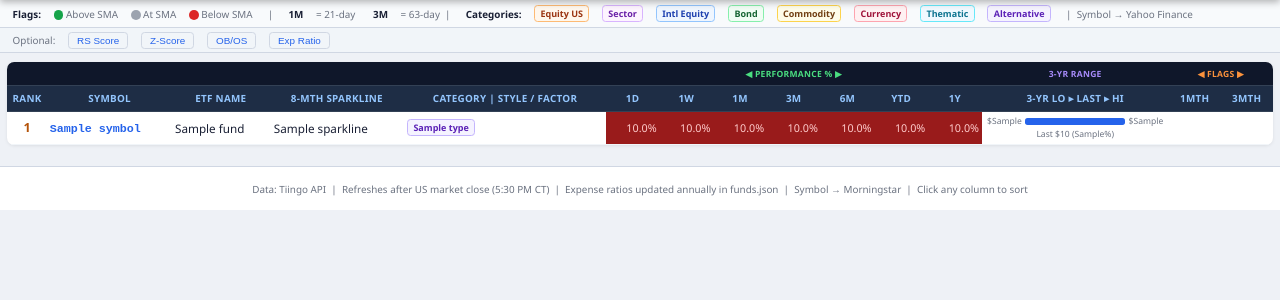
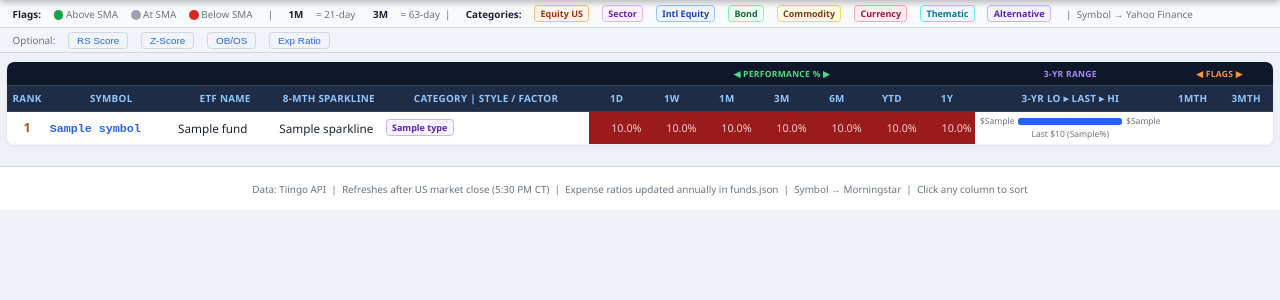
Before and after one commit to Jamesm2009/ETF-Dashboard, a Flask app: template templates/index.html in a window 1280 px wide. Shown: the part 68-368 px from the top of the page. Run offline with Flask 3, Linux system fonts and the light colour scheme; the template is opened without the code that fills it: most values are stand-ins (such as "Sample title", 1, 10 or a date in 2020).

Commit message:
Update index.html

```diff
--- a/templates/index.html
+++ b/templates/index.html
@@ -134,7 +134,7 @@ td.sym a { font-weight: 700; font-size: 13px; font-family: 'Courier New', monosp
 td.sym a:hover { text-decoration: underline; }
 td.fname { max-width: 180px; overflow: hidden; text-overflow: ellipsis; font-weight: 500; }
 td.ftype { max-width: 160px; overflow: hidden; text-overflow: ellipsis; font-size: 11px; }
-td.spark { width:150px; padding: 3px 5px; }
+td.spark { width:120px; padding: 3px 5px; }
 td.num   { text-align: right; font-variant-numeric: tabular-nums; font-size: 12px; min-width: 46px; }
 td.na    { text-align: right; color: var(--muted); }
 td.rs    { text-align: right; font-weight: 600; font-variant-numeric: tabular-nums; min-width: 60px; }
```
